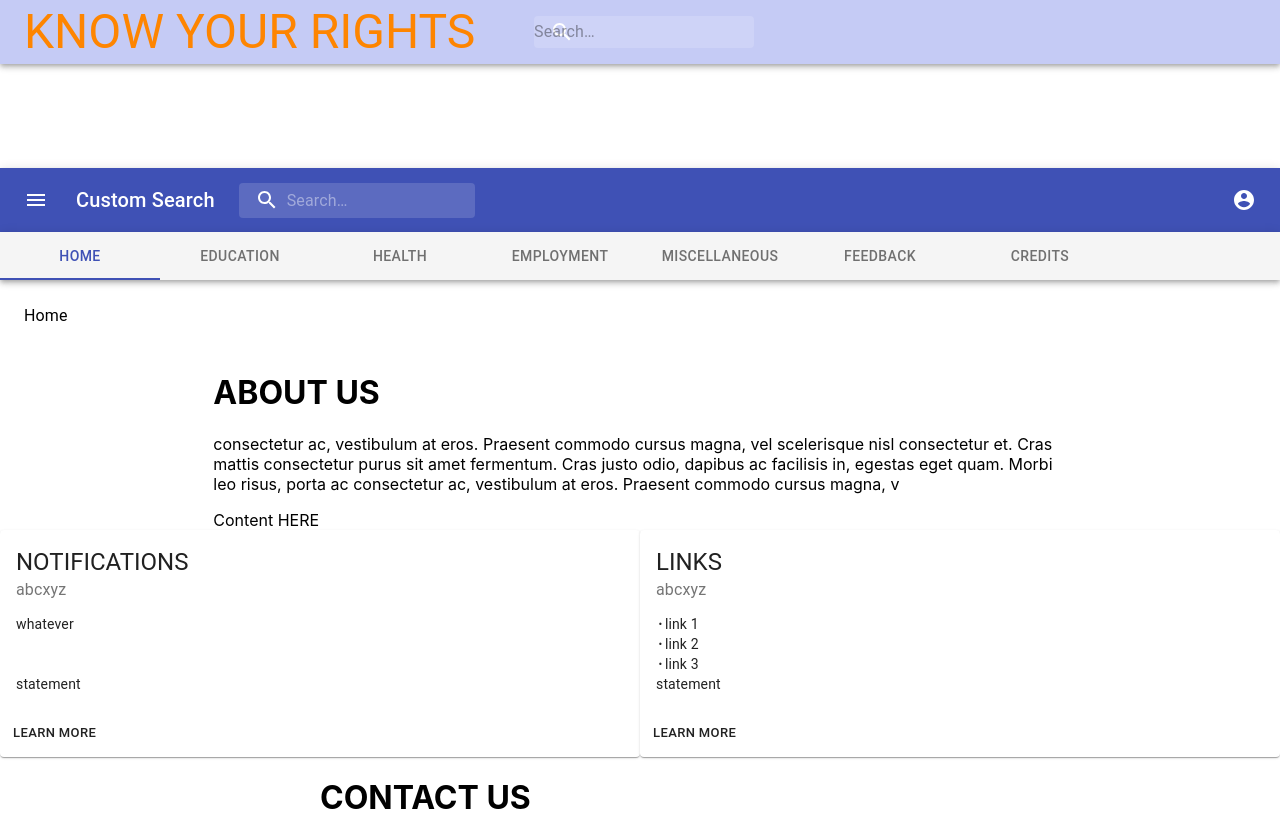
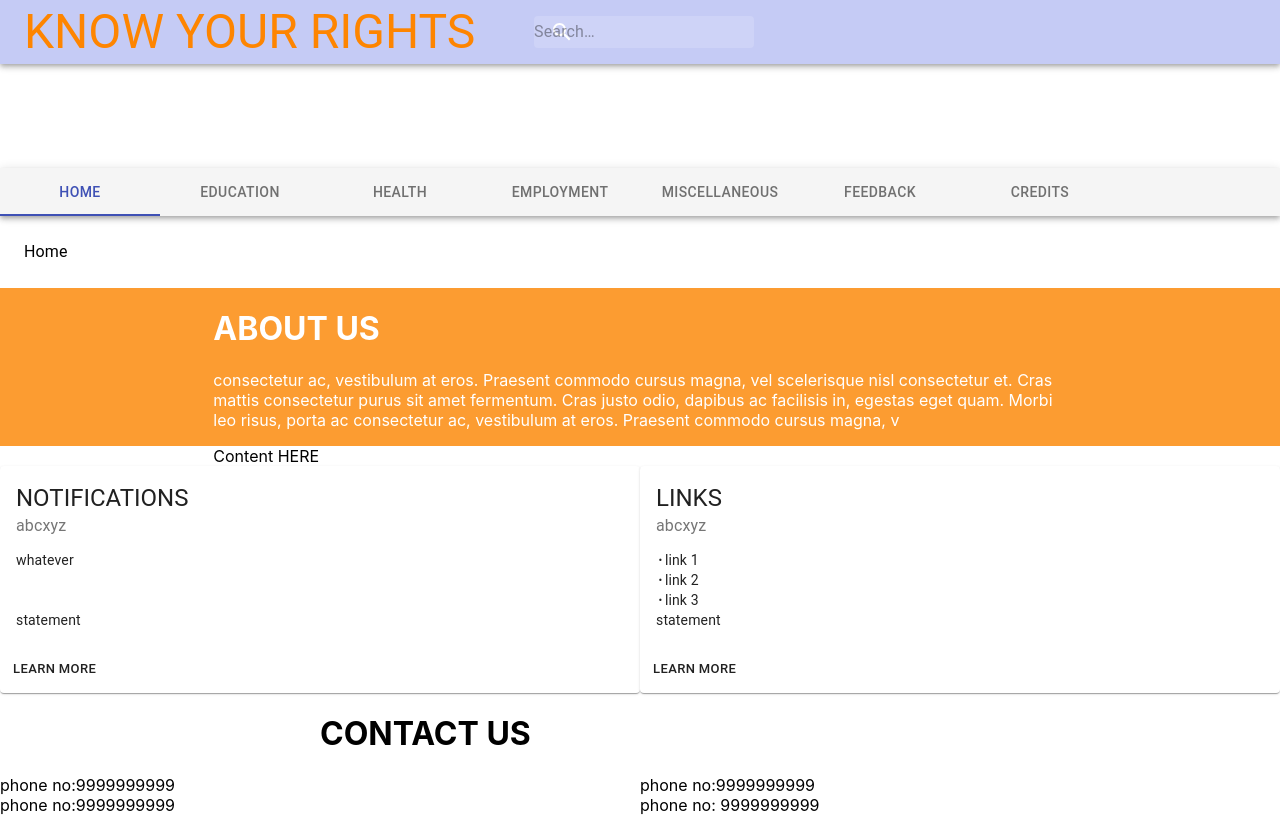
Before and after one commit to amit1066/kyr, a React (Create React App) app: page / in a window 1280 px wide. Shown: the top 817 px of the page. Built offline with nearby package versions, Linux system fonts and the light colour scheme.

Commit message:
changed colours in about us

```diff
--- a/src/App.js
+++ b/src/App.js
@@ -14,21 +14,24 @@ import { makeStyles } from '@material-ui/core/styles';
 import TextField from '@material-ui/core/TextField';
 import Button from "@material-ui/core/Button";
 
-
+const useStyles = makeStyles((theme) => ({
+  AboutUs: {
+    backgroundColor: "#fc9c31",
+    color: "white",
+  },
+}));
 
 const App = () => {
+  const classes = useStyles();
   return (
     <Grid container direction="column">
       <Grid item xs= {12}>
         <Header />
       </Grid>
       <Grid item xs= {12}>
-        <Search />
-      </Grid>
-      <Grid item xs= {12}>
         <Tabs />
       </Grid>
-      <Grid item container>
+      <Grid item container className ={classes.AboutUs}>
         <Grid item xs={0} sm ={2}/>
         <Grid item xs={12} sm = {8}><About /></Grid>
 
```
